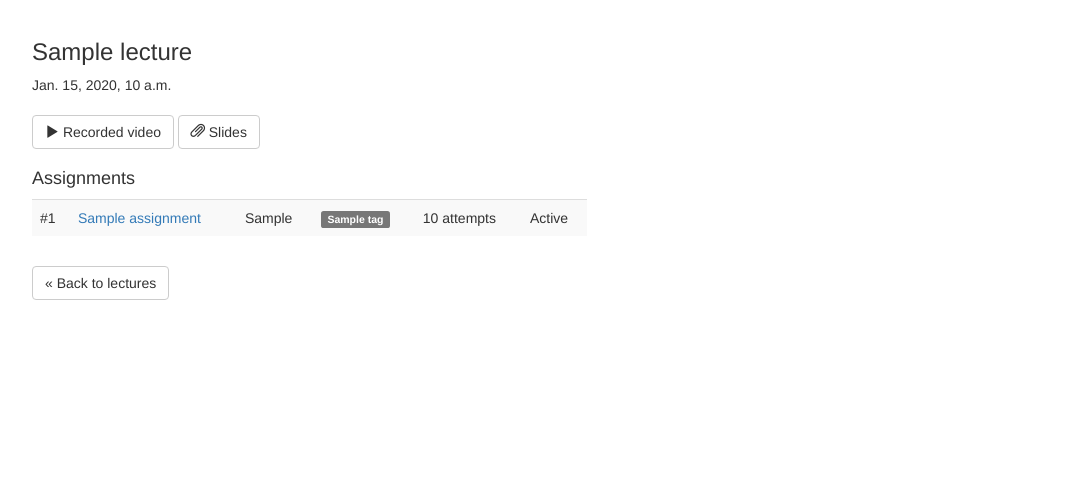
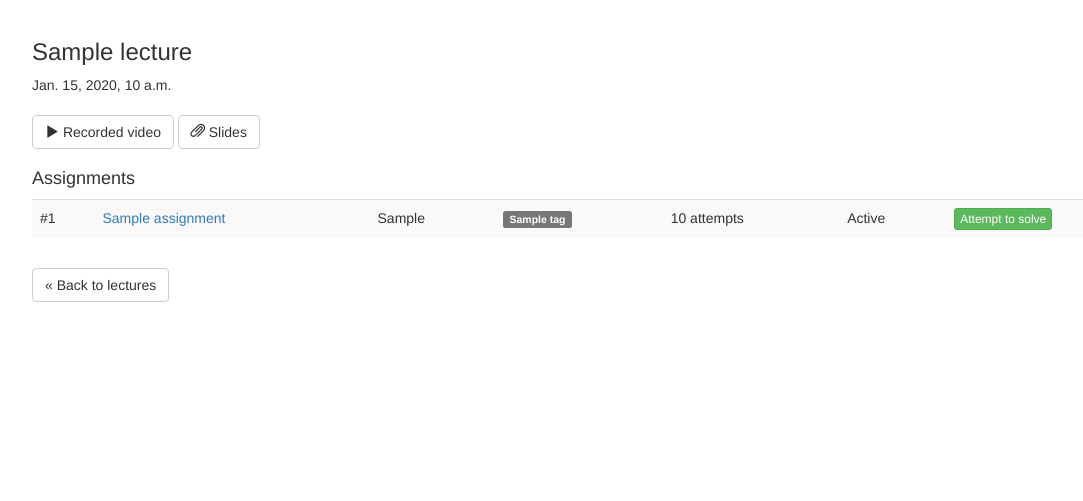
Before and after one commit to mcne65/rmotr-sis, a Django app: template rmotr_sis/templates/courses/lecture_detail.html in a window 1280 px wide. Shown: the part 51-552 px from the top of the page, without its empty margins (38-1121 px from the left). Run offline with Django 3.2, Linux system fonts and the light colour scheme; the template is opened without the code that fills it: most values are stand-ins (such as "Sample title", 1, 10 or a date in 2020); some libraries are stand-ins or nearby versions.

Commit message:
Assignments table

```diff
--- a/rmotr_sis/templates/courses/lecture_detail.html
+++ b/rmotr_sis/templates/courses/lecture_detail.html
@@ -41,7 +41,7 @@
 </div>
 
 <div class="row">
-    <div class="col-sm-6">
+    <div class="col-sm-12">
         <h4>Assignments</h4>
         {% if assignments %}
         <table class="table table-striped">
@@ -58,6 +58,11 @@
                     </td>
                     <td>{{ assignment.attempts}} attempts</td>
                     <td>{{ assignment.status|capfirst }}</td>
+                    <td>
+                        {% if assignment.status != 'resolved' %}
+                        <a href="{% url 'assignments:resolve_assignment' assignment.id %}?next={% url 'courses:lecture_detail' lecture.id %}" class="btn btn-success btn-xs">Attempt to solve</a>
+                        {% endif %}
+                    </td>
                 </tr>
                 {% endfor %}
             </tbody>
```
